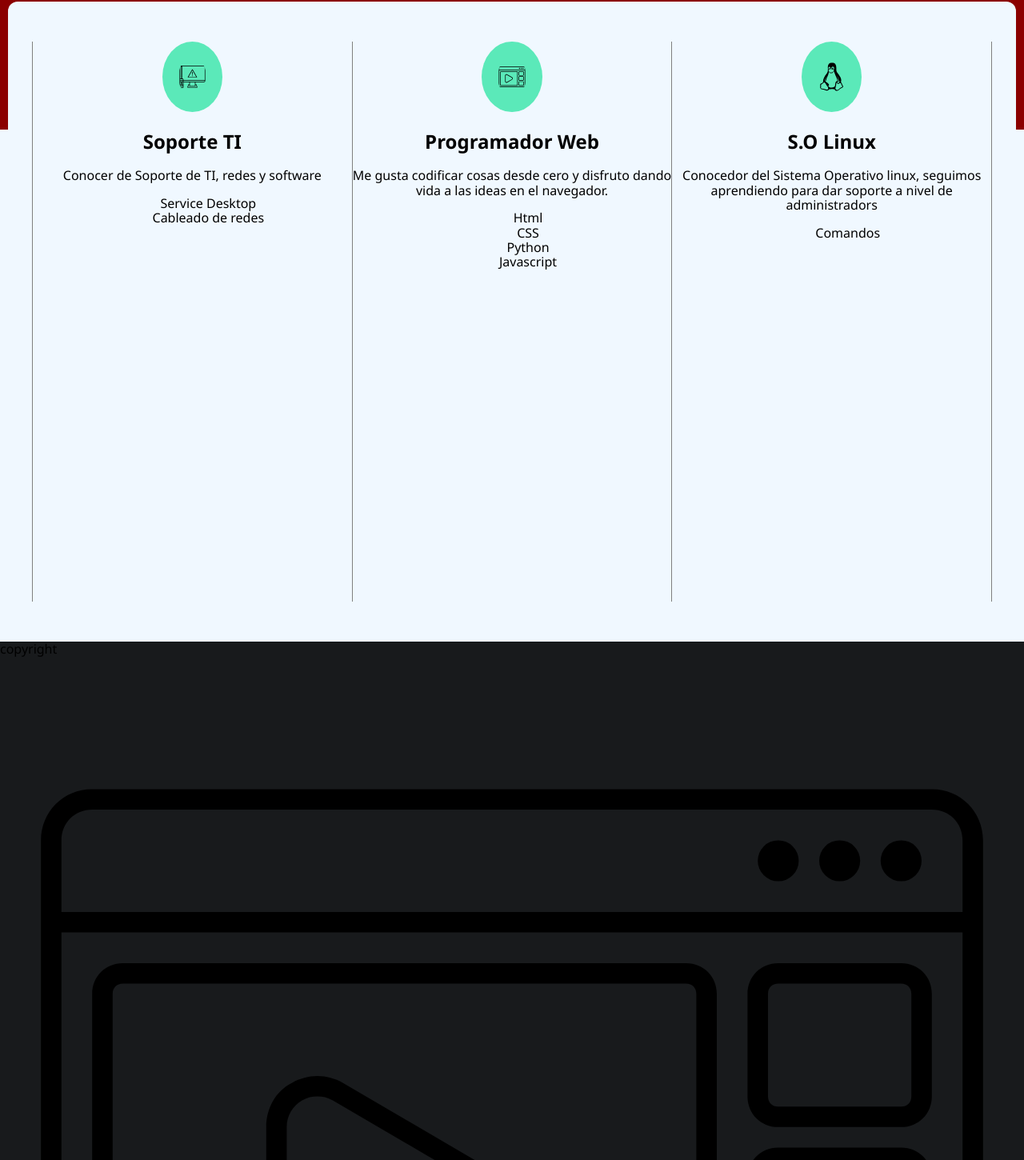
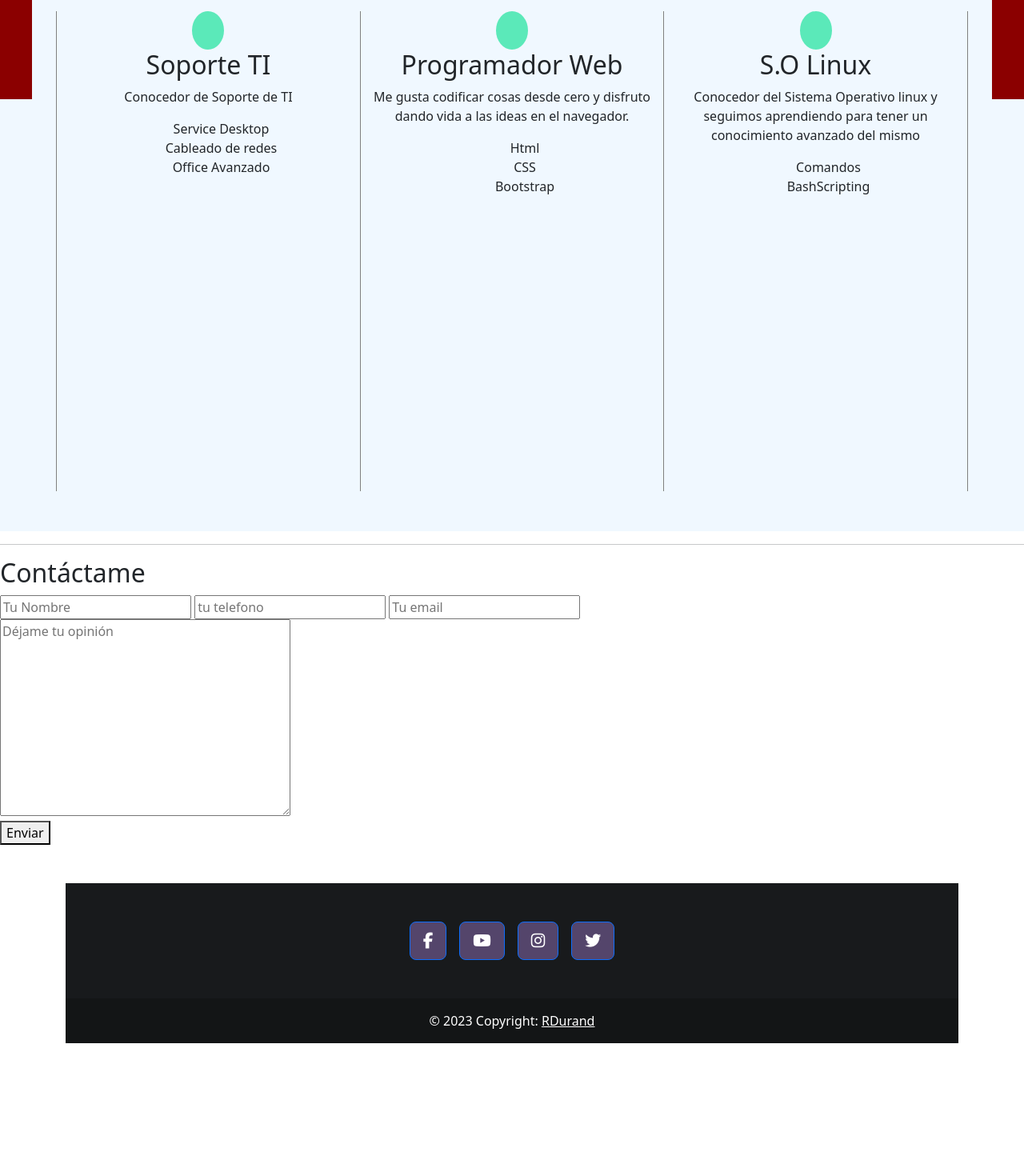
Before and after one commit to rdurandn/MyPortfolio, a plain HTML site: page MyPortfolio/index.html in a window 1280 px wide. Shown: the part 1350-2800 px from the top of the page at 80% size. After the commit the page ends 2702 px from the top, so only its background shows below. Drawn offline with nearby package versions, Linux system fonts and the light colour scheme.

Commit message:
Update index.html

```diff
--- a/MyPortfolio/index.html
+++ b/MyPortfolio/index.html
@@ -11,6 +11,7 @@
     <meta name="description" content="Web desarrollada para compartir información sobre mi, mis pasiones y más">
     <meta name="keywords" content="blog, programación web, web personal, mi portafolio, res">
     <script src="https://kit.fontawesome.com/2cb25f2c39.js" crossorigin="anonymous"></script>
+    <link href="https://cdn.jsdelivr.net/npm/bootstrap@5.3.0-alpha1/dist/css/bootstrap.min.css" rel="stylesheet" integrity="sha384-GLhlTQ8iRABdZLl6O3oVMWSktQOp6b7In1Zl3/Jr59b6EGGoI1aFkw7cmDA6j6gD" crossorigin="anonymous">
 </head>
 <body>
     <header>
@@ -27,7 +28,7 @@
                 <li><a href="#SobreMi" class="link">Sobre Mi</a></li>
                 <li><a href="#sec-2" class="link">Mis Proyectos</a></li>
                 <li><a href="#sec-3" class="link">Mi experiencia</a></li>
-                <li><a href="Contact.html" class="link">Contáctame</a></li>
+                <li><a href="#contact" class="link">Contáctame</a></li>
                 <input type="checkbox" id="check">
                 <label for="check" class="bar-btn">
                     <i class="fa-sharp fa-solid fa-bars"></i>
@@ -62,10 +63,11 @@
             <div class="container-img1">
                 <img src="./imgs/icon_support.svg" alt="icono " class="icon_block_1">
                 <h2>Soporte TI</h2>
-                <p>Conocer de Soporte de TI, redes y software</p>
+                <p>Conocedor de Soporte de TI</p>
                 <ul>
                     <li>Service Desktop</li>
                     <li>Cableado de redes</li>
+                    <li>Office Avanzado</li>
                     <li></li>
                 </ul>
             </div>
@@ -76,26 +78,79 @@
                 <ul>
                     <li>Html</li>
                     <li>CSS</li>
-                    <li>Python</li>
-                    <li>Javascript</li>
+                    <li>Bootstrap</li>
                 </ul>
             </div>
             <div class="container-img3">
                 <img src="./imgs/icon_linux.svg" alt="img de bloque 3" class="img_block_3"">
                 <h2>S.O Linux</h2>
-                <p>Conocedor del Sistema Operativo linux, seguimos aprendiendo para dar soporte a nivel
-                    de administradors
+                <p>Conocedor del Sistema Operativo linux y seguimos aprendiendo para tener un conocimiento avanzado del mismo
                 </p>
                 <ul>
                     <li>Comandos</li>
+                    <li>BashScripting</li>
                 </ul>
             </div>
         </div>
     </section>
+    <hr>
+    <aside>
+        <div class="form-contact" id="contact">
+            <div>
+                <h2 class="text-form-contact">Contáctame</h2>
+            </div>
+
+            <form class="form">
+                <div class="form-inputs">
+                    <input class="form-type" type="text" placeholder="Tu Nombre" required >
+                    <input class="form-type" type="tel" placeholder="tu telefono" required>
+                    <input class="form-type" type="mail" placeholder="Tu email" required>
+                </div>
+                <div class="text-area">
+                    <textarea cols="37" rows="10"
+                    placeholder="Déjame tu opinión"
+                    ></textarea>
+                </div>
+                <div class="class-button">
+                    <button>Enviar</button>
+                </div>
+
+            </form>
+        </div>
+
+    </aside>
 </body>
-<footer>copyright
-    <div>
-        <img src="./imgs/icon_web.svg" alt="icon_w" class="icon_web">
-    </div>
- </footer>
+<!-- El footer está elaborado en Bootstrap -->
+<footer>
+    <div class="container my-5">
+
+        <footer class="text-center text-lg-start" style="background-color: rgb(24,26,28)">
+          <div class="container d-flex justify-content-center py-5">
+            <button type="button" class="btn btn-primary btn-lg btn-floating mx-2" style="background-color: #54456b;">
+              <i class="fab fa-facebook-f"></i>
+            </button>
+            <button type="button" class="btn btn-primary btn-lg btn-floating mx-2" style="background-color: #54456b;">
+              <i class="fab fa-youtube"></i>
+            </button>
+            <button type="button" class="btn btn-primary btn-lg btn-floating mx-2" style="background-color: #54456b;">
+              <i class="fab fa-instagram"></i>
+            </button>
+            <button type="button" class="btn btn-primary btn-lg btn-floating mx-2" style="background-color: #54456b;">
+              <i class="fab fa-twitter"></i>
+            </button>
+          </div>
+
+          <!-- Copyright -->
+          <div class="text-center text-white p-3" style="background-color: rgba(0, 0, 0, 0.2);">
+            © 2023 Copyright:
+            <a class="text-white" href="https://mdbootstrap.com/"> RDurand</a>
+          </div>
+          <!-- Copyright -->
+        </footer>
+
+      </div>
+      <!-- End of .container -->
+</footer>
+
+
 </html>
```
